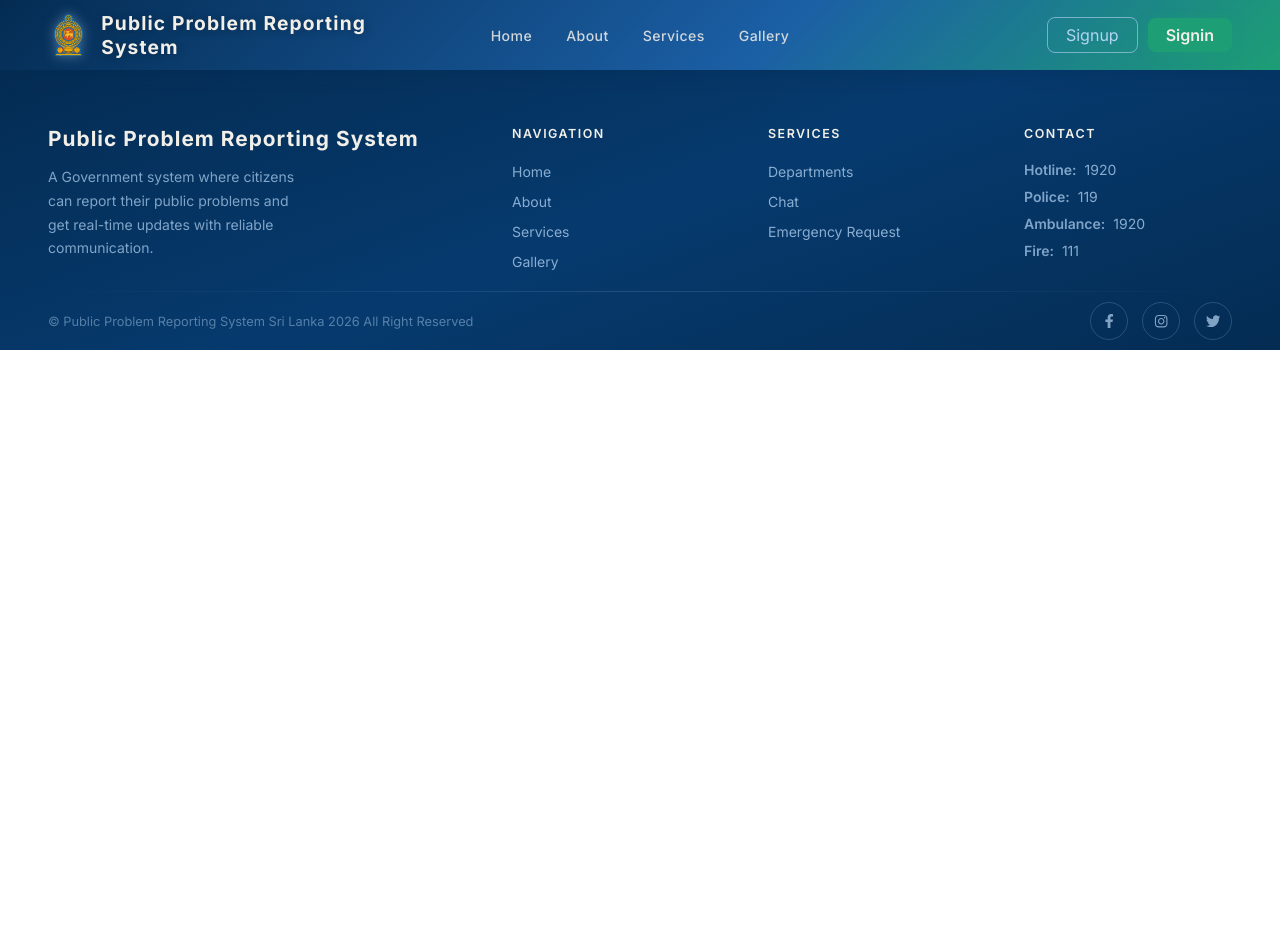
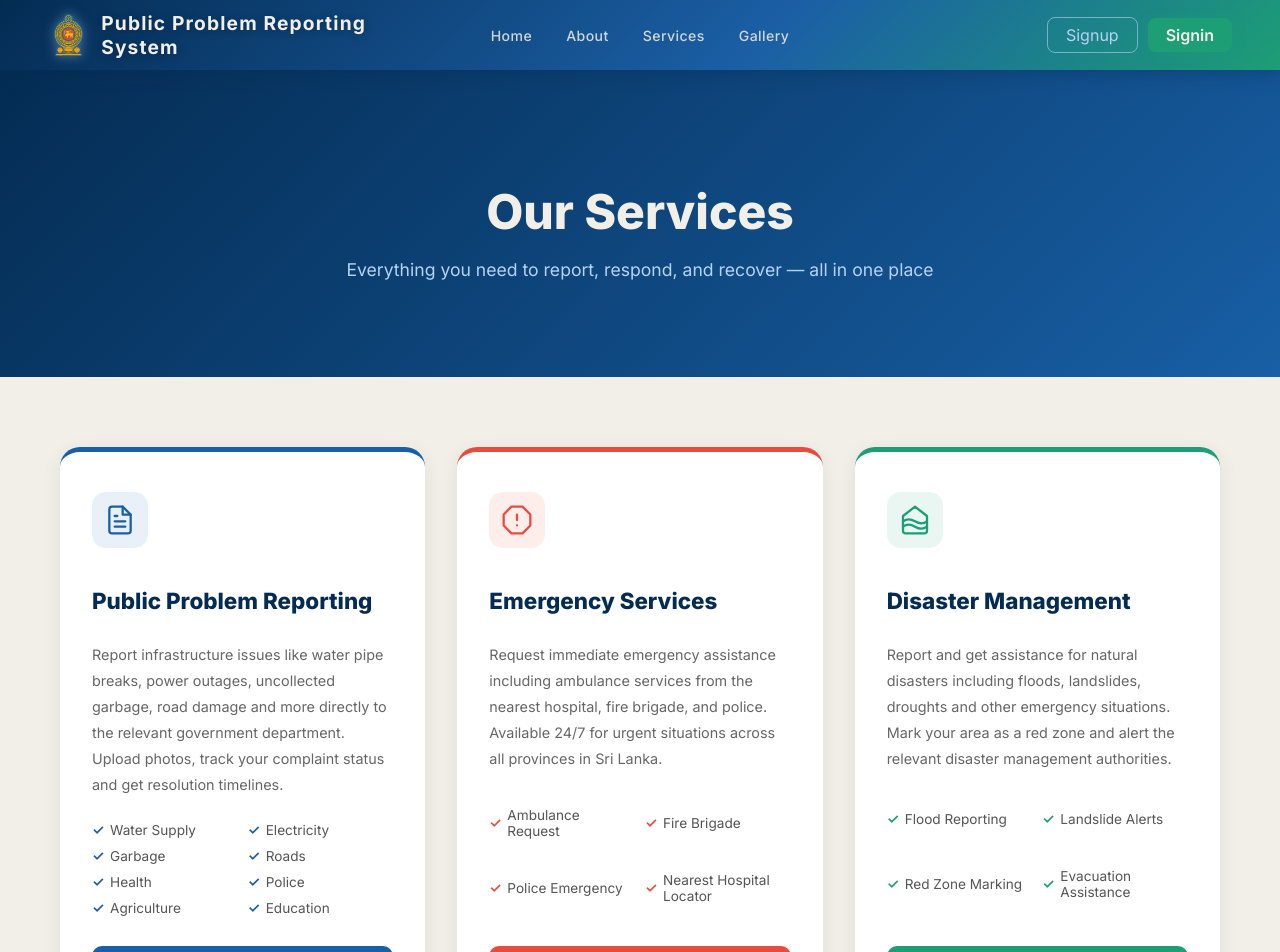
Before and after one commit to Chamoth-Herath/Public-Problem-Reporting-System, a React (Create React App) app in the folder frontend/: page /services in a window 1280 px wide. Shown: the top 952 px of the page. Before the commit the page ends 800 px from the top, so only its background shows below. Built offline with nearby package versions, Linux system fonts and the light colour scheme.

Commit message:
services pages linked

```diff
--- a/frontend/src/App.js
+++ b/frontend/src/App.js
@@ -3,6 +3,7 @@ import { BrowserRouter as Router, Routes, Route } from 'react-router-dom';
 import Navbar from './components/Navbar';
 import Footer from './components/Footer';
 import Home from './pages/Home';
+import Services from './pages/Services';
 import Departments from './pages/Departments';
 
 
@@ -14,6 +15,7 @@ function App() {
                 <Routes>
                     <Route path="/" element={<Home />} />
                     <Route path="/departments" element={<Departments />} />
+                    <Route path="/services" element={<Services />} />
                 </Routes>
             </main>
             <Footer />
--- a/frontend/src/components/Navbar.jsx
+++ b/frontend/src/components/Navbar.jsx
@@ -20,7 +20,7 @@ const Navbar = () => {
                 <ul className="navbar-links">
                     <li><Link to="/">Home</Link></li>
                     <li><Link to="/About">About</Link></li>
-                    <li><Link to="departments">Services</Link></li>
+                    <li><Link to="services">Services</Link></li>
                     <li><Link to="/gallery">Gallery</Link></li>
                 </ul>
             </div>
--- /dev/null
+++ b/frontend/src/pages/Services.css
@@ -0,0 +1,118 @@
+.services-page {
+    background-color: #F1EFE8;
+    min-height: 100vh;
+}
+
+.services-hero {
+    background: linear-gradient(135deg, #042C53, #185FA5);
+    padding: 80px 40px;
+    text-align: center;
+}
+
+.services-hero h1 {
+    font-size: 3rem;
+    font-weight: 800;
+    color: #F1EFE8;
+    margin-bottom: 16px;
+}
+
+.services-hero p {
+    font-size: 1.1rem;
+    color: #B5D4F4;
+}
+
+.services-boxes {
+    display: grid;
+    grid-template-columns: repeat(3, 1fr);
+    gap: 32px;
+    padding: 70px 60px;
+    max-width: 1300px;
+    margin: 0 auto;
+}
+
+.service-box {
+    background: white;
+    border-radius: 20px;
+    padding: 40px 32px;
+    cursor: pointer;
+    transition: all 0.3s ease;
+    border-top: 5px solid var(--box-color);
+    box-shadow: 0 4px 20px rgba(0,0,0,0.07);
+    display: flex;
+    flex-direction: column;
+}
+
+.service-box:hover {
+    transform: translateY(-10px);
+    box-shadow: 0 20px 50px rgba(0,0,0,0.13);
+}
+
+/* Updated: icon container instead of emoji */
+.box-icon {
+    margin-bottom: 20px;
+}
+
+.icon-wrap {
+    width: 56px;
+    height: 56px;
+    border-radius: 14px;
+    display: flex;
+    align-items: center;
+    justify-content: center;
+}
+
+.service-box h2 {
+    font-size: 1.4rem;
+    font-weight: 800;
+    color: #042C53;
+    margin-bottom: 14px;
+}
+
+.service-box p {
+    font-size: 0.9rem;
+    color: #666;
+    line-height: 1.8;
+    margin-bottom: 24px;
+}
+
+.box-features {
+    list-style: none;
+    padding: 0;
+    margin: 0 0 30px 0;
+    display: grid;
+    grid-template-columns: 1fr 1fr;
+    gap: 10px;
+    flex: 1;
+}
+
+.box-features li {
+    font-size: 0.85rem;
+    color: #555;
+    display: flex;
+    align-items: center;
+    gap: 6px;
+}
+
+.box-features li span {
+    color: var(--box-color);
+    font-weight: 700;
+}
+
+.box-btn {
+    background-color: var(--box-color);
+    color: white;
+    border: none;
+    padding: 14px 28px;
+    border-radius: 10px;
+    font-size: 0.95rem;
+    font-weight: 600;
+    cursor: pointer;
+    transition: all 0.3s;
+    width: 100%;
+    margin-top: auto;
+}
+
+.box-btn:hover {
+    opacity: 0.88;
+    transform: translateY(-2px);
+}
--- /dev/null
+++ b/frontend/src/pages/Services.jsx
@@ -0,0 +1,114 @@
+import React, { useEffect } from 'react';
+import { useNavigate } from 'react-router-dom';
+import { gsap } from 'gsap';
+import './Services.css';
+
+const ReportIcon = ({ color }) => (
+    <svg width="32" height="32" viewBox="0 0 24 24" fill="none"
+         stroke={color} strokeWidth="1.7" strokeLinecap="round" strokeLinejoin="round">
+        <path d="M14 2H6a2 2 0 0 0-2 2v16a2 2 0 0 0 2 2h12a2 2 0 0 0 2-2V8z" />
+        <polyline points="14 2 14 8 20 8" />
+        <line x1="16" y1="13" x2="8" y2="13" />
+        <line x1="16" y1="17" x2="8" y2="17" />
+        <polyline points="10 9 9 9 8 9" />
+    </svg>
+);
+
+const EmergencyIcon = ({ color }) => (
+    <svg width="32" height="32" viewBox="0 0 24 24" fill="none"
+         stroke={color} strokeWidth="1.7" strokeLinecap="round" strokeLinejoin="round">
+        <polygon points="7.86 2 16.14 2 22 7.86 22 16.14 16.14 22 7.86 22 2 16.14 2 7.86 7.86 2" />
+        <line x1="12" y1="8" x2="12" y2="12" />
+        <line x1="12" y1="16" x2="12.01" y2="16" />
+    </svg>
+);
+
+const DisasterIcon = ({ color }) => (
+    <svg width="32" height="32" viewBox="0 0 24 24" fill="none"
+         stroke={color} strokeWidth="1.7" strokeLinecap="round" strokeLinejoin="round">
+        <path d="M3 9l9-7 9 7v11a2 2 0 0 1-2 2H5a2 2 0 0 1-2-2z" />
+        <path d="M3 13 Q7 10 12 13 Q17 16 21 13" />
+        <path d="M3 17 Q7 14 12 17 Q17 20 21 17" />
+    </svg>
+);
+
+const Services = () => {
+    const navigate = useNavigate();
+
+    useEffect(() => {
+        gsap.fromTo('.service-box',
+            { opacity: 0, y: 60 },
+            { opacity: 1, y: 0, duration: 0.7, stagger: 0.2, ease: 'power3.out' }
+        );
+        gsap.fromTo('.services-hero h1, .services-hero p',
+            { opacity: 0, y: 30 },
+            { opacity: 1, y: 0, duration: 0.8, stagger: 0.2, ease: 'power3.out' }
+        );
+    }, []);
+
+    const services = [
+        {
+            icon: ReportIcon,
+            title: 'Public Problem Reporting',
+            desc: 'Report infrastructure issues like water pipe breaks, power outages, uncollected garbage, road damage and more directly to the relevant government department. Upload photos, track your complaint status and get resolution timelines.',
+            features: ['Water Supply', 'Electricity', 'Garbage', 'Roads', 'Health', 'Police', 'Agriculture', 'Education'],
+            color: '#185FA5',
+            path: '/departments'
+        },
+        {
+            icon: EmergencyIcon,
+            title: 'Emergency Services',
+            desc: 'Request immediate emergency assistance including ambulance services from the nearest hospital, fire brigade, and police. Available 24/7 for urgent situations across all provinces in Sri Lanka.',
+            features: ['Ambulance Request', 'Fire Brigade', 'Police Emergency', 'Nearest Hospital Locator'],
+            color: '#e74c3c',
+            path: '/emergency'
+        },
+        {
+            icon: DisasterIcon,
+            title: 'Disaster Management',
+            desc: 'Report and get assistance for natural disasters including floods, landslides, droughts and other emergency situations. Mark your area as a red zone and alert the relevant disaster management authorities.',
+            features: ['Flood Reporting', 'Landslide Alerts', 'Red Zone Marking', 'Evacuation Assistance'],
+            color: '#1D9E75',
+            path: '/disaster'
+        },
+    ];
+
+    return (
+        <div className="services-page">
+            <div className="services-hero">
+                <h1>Our Services</h1>
+                <p>Everything you need to report, respond, and recover — all in one place</p>
+            </div>
+
+            <div className="services-boxes">
+                {services.map((service, index) => {
+                    const Icon = service.icon;
+                    return (
+                        <div
+                            className="service-box"
+                            key={index}
+                            style={{ '--box-color': service.color }}
+                            onClick={() => navigate(service.path)}
+                        >
+                            <div className="box-icon">
+                                <div className="icon-wrap" style={{ background: service.color + '18' }}>
+                                    <Icon color={service.color} />
+                                </div>
+                            </div>
+                            <h2>{service.title}</h2>
+                            <p>{service.desc}</p>
+                            <ul className="box-features">
+                                {service.features.map((f, i) => (
+                                    <li key={i}><span>✓</span> {f}</li>
+                                ))}
+                            </ul>
+                            <button className="box-btn">Get Started →</button>
+                        </div>
+                    );
+                })}
+            </div>
+        </div>
+    );
+};
+
+export default Services;
```
